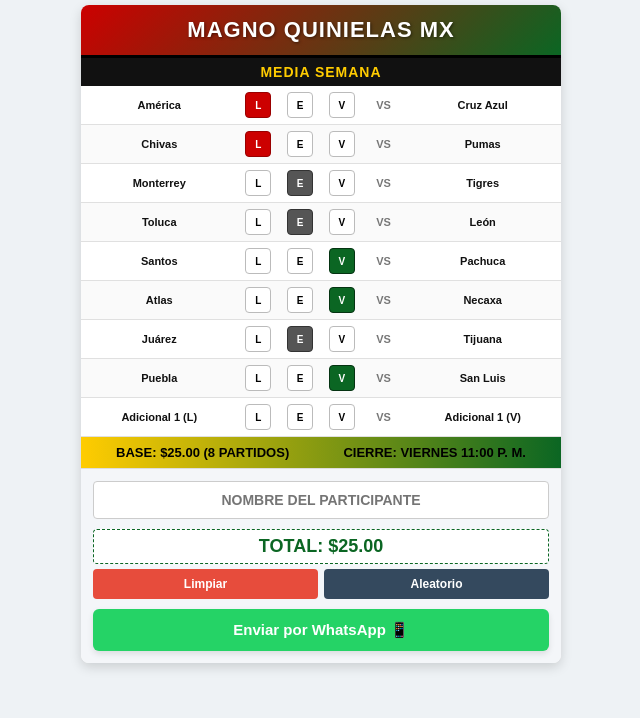
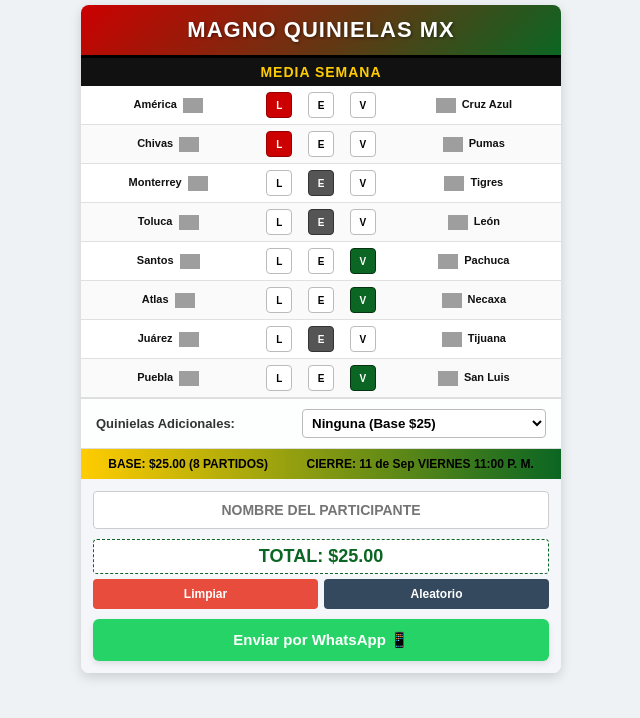
Before and after one commit to webssoraka-create/magno-Quinielas-mx, a plain HTML site: page index.html in a window 1280 px wide. Both pictures are taken after a click on the button "Aleatorio". Shown: the whole page, without its empty margins (319-959 px from the left). Drawn offline with Linux system fonts and the light colour scheme; grey boxes are pictures that could not be loaded.

Commit message:
Update index.html

```diff
--- a/index.html
+++ b/index.html
@@ -13,14 +13,15 @@
         .header h2 { margin: 0; font-size: 22px; font-weight: bold; text-shadow: 1px 1px 3px rgba(0,0,0,0.5); letter-spacing: 1px; }
         .sub-header { background: #111; color: #ffcc00; text-align: center; padding: 6px; font-size: 14px; font-weight: bold; letter-spacing: 1px; }
 
-        /* Tabla de partidos */
+        /* Tabla de partidos limpia sin VS */
         .match-table { width: 100%; border-collapse: collapse; }
         .match-row { border-bottom: 1px solid #e0e0e0; }
         .match-row td { padding: 6px 4px; text-align: center; font-size: 11px; vertical-align: middle; }
         .match-row:nth-child(even) { background-color: #fafafa; }
 
-        .team-left { width: 30%; font-weight: bold; text-align: right; padding-right: 4px; font-size: 11px; color: #111; }
-        .team-right { width: 30%; font-weight: bold; text-align: left; padding-left: 4px; font-size: 11px; color: #111; }
+        .team-left { width: 34%; font-weight: bold; text-align: right; padding-right: 4px; font-size: 11px; color: #111; }
+        .team-right { width: 34%; font-weight: bold; text-align: left; padding-left: 4px; font-size: 11px; color: #111; }
+        .logo-img { width: 20px; height: 20px; object-fit: contain; vertical-align: middle; margin: 0 3px; }
 
         /* Botones L, E, V */
         .btn-col { width: 8%; }
@@ -29,13 +30,15 @@
         .lev-btn.selected-e { background: #555 !important; color: white !important; border-color: #333; }
         .lev-btn.selected-v { background: #0b6623 !important; color: white !important; border-color: #053312; }
 
-        .vs-col { width: 8%; font-size: 9px; color: #777; font-weight: bold; }
+        /* Sección de Quinielas Adicionales */
+        .adicionales-section { background: #fdfefe; padding: 10px 15px; border-top: 1px solid #ddd; border-bottom: 1px solid #ddd; display: flex; justify-content: space-between; align-items: center; font-size: 13px; font-weight: bold; }
+        .adicionales-section select { padding: 5px; font-weight: bold; border-radius: 4px; border: 1px solid #bbb; background: #fff; }
 
         /* Barra de info */
-        .info-bar { background: linear-gradient(to right, #ffcc00, #0b6623); color: #000; padding: 8px; text-align: center; font-weight: bold; font-size: 13px; display: flex; justify-content: space-around; }
+        .info-bar { background: linear-gradient(to right, #ffcc00, #0b6623); color: #000; padding: 8px; text-align: center; font-weight: bold; font-size: 12px; display: flex; justify-content: space-around; }
 
         /* Controles */
-        .form-section { padding: 12px; background: #f4f6f9; border-top: 1px solid #ddd; }
+        .form-section { padding: 12px; background: #f4f6f9; }
         .input-name { width: 100%; padding: 10px; border: 1px solid #ccc; border-radius: 4px; box-sizing: border-box; font-size: 14px; margin-bottom: 10px; text-align: center; font-weight: bold; }
 
         .total-display { text-align: center; font-size: 18px; font-weight: bold; color: #0b6623; margin-bottom: 5px; background: #fff; padding: 6px; border-radius: 4px; border: 1px dashed #0b6623; }
@@ -57,19 +60,28 @@
     <div class="sub-header">MEDIA SEMANA</div>
 
     <table class="match-table" id="tablaPartidos">
-        <!-- Se generan los partidos dinámicamente -->
+        <!-- Partidos generados por código -->
     </table>
+
+    <div class="adicionales-section">
+        <span>Quinielas Adicionales:</span>
+        <select id="selectAdicionales" onchange="actualizarTotal()">
+            <option value="0">Ninguna (Base $25)</option>
+            <option value="1">1 Adicional (+$25 = $50)</option>
+            <option value="2">2 Adicionales (+$50 = $75)</option>
+            <option value="3">3 Adicionales (+$100 = $125 máx)</option>
+        </select>
+    </div>
 
     <div class="info-bar">
         <span>BASE: $25.00 (8 PARTIDOS)</span>
-        <span>CIERRE: VIERNES 11:00 P. M.</span>
+        <span>CIERRE: 11 de Sep VIERNES 11:00 P. M.</span>
     </div>
 
     <div class="form-section">
         <input type="text" id="nombrePart" class="input-name" placeholder="NOMBRE DEL PARTICIPANTE">
 
-        <div class="total-display" id="displayTotal">TOTAL: $0.00</div>
-        <p id="msgLimit" style="color: #c0392b; font-weight: bold; text-align: center; display: none; margin: 4px 0; font-size: 11px;">⚠️ Límite de 3 adicionales alcanzado (11 partidos en total)</p>
+        <div class="total-display" id="displayTotal">TOTAL: $25.00</div>
 
         <div class="action-buttons">
             <button class="btn-action btn-limpiar" onclick="limpiarQuiniela()">Limpiar</button>
@@ -82,18 +94,14 @@
 
 <script>
     const partidos = [
-        { id: 1, local: "América", visita: "Cruz Azul" },
-        { id: 2, local: "Chivas", visita: "Pumas" },
-        { id: 3, local: "Monterrey", visita: "Tigres" },
-        { id: 4, local: "Toluca", visita: "León" },
-        { id: 5, local: "Santos", visita: "Pachuca" },
-        { id: 6, local: "Atlas", visita: "Necaxa" },
-        { id: 7, local: "Juárez", visita: "Tijuana" },
-        { id: 8, local: "Puebla", visita: "San Luis" },
-        // Adicionales
-        { id: 9, local: "Adicional 1 (L)", visita: "Adicional 1 (V)" },
-        { id: 10, local: "Adicional 2 (L)", visita: "Adicional 2 (V)" },
-        { id: 11, local: "Adicional 3 (L)", visita: "Adicional 3 (V)" }
+        { id: 1, local: "América", escLocal: "https://upload.wikimedia.org/wikipedia/commons/e/e5/Logo_Am%C3%A9rica.svg", visita: "Cruz Azul", escVisita: "https://upload.wikimedia.org/wikipedia/commons/5/58/Logo_Cruz_Azul.svg" },
+        { id: 2, local: "Chivas", escLocal: "https://upload.wikimedia.org/wikipedia/commons/e/ec/Logo_Guadalajara_-_Chivas.svg", visita: "Pumas", escVisita: "https://upload.wikimedia.org/wikipedia/commons/d/d4/Logo_Pumas_UNAM.svg" },
+        { id: 3, local: "Monterrey", escLocal: "https://upload.wikimedia.org/wikipedia/commons/2/23/Logo_de_Rayados_de_Monterrey.svg", visita: "Tigres", escVisita: "https://upload.wikimedia.org/wikipedia/commons/3/3d/Logo_Tigres_UANL.svg" },
+        { id: 4, local: "Toluca", escLocal: "https://upload.wikimedia.org/wikipedia/commons/0/07/Deportivo_Toluca_F.C._logo.svg", visita: "León", escVisita: "https://upload.wikimedia.org/wikipedia/commons/2/2e/Club_Le%C3%B3n_logo.svg" },
+        { id: 5, local: "Santos", escLocal: "https://upload.wikimedia.org/wikipedia/commons/6/6f/Santos_Laguna_logo.svg", visita: "Pachuca", escVisita: "https://upload.wikimedia.org/wikipedia/commons/5/51/CF_Pachuca_logo.svg" },
+        { id: 6, local: "Atlas", escLocal: "https://upload.wikimedia.org/wikipedia/commons/0/09/Atlas_Guadalajara_logo.svg", visita: "Necaxa", escVisita: "https://upload.wikimedia.org/wikipedia/commons/2/22/Club_Necaxa_logo.svg" },
+        { id: 7, local: "Juárez", escLocal: "https://upload.wikimedia.org/wikipedia/commons/4/4b/FC_Ju%C3%A1rez_logo.svg", visita: "Tijuana", escVisita: "https://upload.wikimedia.org/wikipedia/commons/7/73/Club_Tijuana_logo.svg" },
+        { id: 8, local: "Puebla", escLocal: "https://upload.wikimedia.org/wikipedia/commons/a/aa/Club_Puebla_logo.svg", visita: "San Luis", escVisita: "https://upload.wikimedia.org/wikipedia/commons/8/86/Club_Atletico_de_San_Luis_logo.svg" }
     ];
 
     let selections = {};
@@ -101,15 +109,13 @@
     function construirTabla() {
         let html = '';
         partidos.forEach(p => {
-            let rowStyle = (p.id > 8) ? 'display: none;' : '';
             html += `
-                <tr class="match-row" id="row-${p.id}" style="${rowStyle}">
-                    <td class="team-left">${p.local}</td>
+                <tr class="match-row" id="row-${p.id}">
+                    <td class="team-left">${p.local} <img src="${p.escLocal}" class="logo-img" alt=""></td>
                     <td class="btn-col"><button class="lev-btn" onclick="toggleOpt(${p.id}, 'L', this)">L</button></td>
                     <td class="btn-col"><button class="lev-btn" onclick="toggleOpt(${p.id}, 'E', this)">E</button></td>
                     <td class="btn-col"><button class="lev-btn" onclick="toggleOpt(${p.id}, 'V', this)">V</button></td>
-                    <td class="vs-col">VS</td>
-                    <td class="team-right">${p.visita}</td>
+                    <td class="team-right"><img src="${p.escVisita}" class="logo-img" alt=""> ${p.visita}</td>
                 </tr>
             `;
         });
@@ -136,53 +142,26 @@
             if (choice === 'V') btn.classList.add('selected-v');
         }
 
-        actualizarFlujoYTotal();
+        actualizarTotal();
     }
 
-    function actualizarFlujoYTotal() {
-        let r8 = selections[8] && selections[8].length > 0;
-        let r9 = selections[9] && selections[9].length > 0;
-        let r10 = selections[10] && selections[10].length > 0;
+    function actualizarTotal() {
+        let extras = parseInt(document.getElementById('selectAdicionales').value);
+        let total = 25; // Base
 
-        let row9 = document.getElementById('row-9');
-        let row10 = document.getElementById('row-10');
-        let row11 = document.getElementById('row-11');
+        if (extras === 1) total = 50;       // 25 base + 25 adic
+        else if (extras === 2) total = 75;  // 25 base + 50 adic
+        else if (extras === 3) total = 125; // 25 base + 100 adic (50 en la 3era)
 
-        if(row9) row9.style.display = r8 ? '' : 'none';
-        if(row10) row10.style.display = r9 ? '' : 'none';
-        if(row11) row11.style.display = r10 ? '' : 'none';
-
-        if (!r8) { delete selections[9]; delete selections[10]; delete selections[11]; }
-        else if (!r9) { delete selections[10]; delete selections[11]; }
-        else if (!r10) { delete selections[11]; }
-
-        let total = 0;
-        let partidosLlenos = 0;
-
-        for (let i = 1; i <= 11; i++) {
-            if (selections[i] && selections[i].length > 0) partidosLlenos++;
-        }
-
-        if (partidosLlenos > 0) {
-            total = 25; // Base
-            if (partidosLlenos >= 9) total += 25;  // 1er adicional
-            if (partidosLlenos >= 10) total += 25; // 2do adicional
-            if (partidosLlenos >= 11) total += 50; // 3er adicional
-        }
-
-        let displayTotal = document.getElementById('displayTotal');
-        if(displayTotal) displayTotal.innerText = `TOTAL: $${total}.00`;
-
-        let msgLimit = document.getElementById('msgLimit');
-        if(msgLimit) msgLimit.style.display = (partidosLlenos >= 11) ? 'block' : 'none';
+        document.getElementById('displayTotal').innerText = `TOTAL: $${total}.00`;
     }
 
     function limpiarQuiniela() {
         selections = {};
         document.querySelectorAll('.lev-btn').forEach(b => b.className = 'lev-btn');
-        let nombreInput = document.getElementById('nombrePart');
-        if(nombreInput) nombreInput.value = '';
-        actualizarFlujoYTotal();
+        document.getElementById('selectAdicionales').value = "0";
+        document.getElementById('nombrePart').value = '';
+        actualizarTotal();
     }
 
     function generarAleatorio() {
@@ -191,45 +170,40 @@
         for(let i=1; i<=8; i++) {
             let aleatorio = opciones[Math.floor(Math.random() * opciones.length)];
             let row = document.getElementById(`row-${i}`);
-            if(row) {
-                let btnIdx = aleatorio === 'L' ? 0 : (aleatorio === 'E' ? 1 : 2);
-                toggleOpt(i, aleatorio, row.querySelectorAll('.lev-btn')[btnIdx]);
-            }
+            let btnIdx = aleatorio === 'L' ? 0 : (aleatorio === 'E' ? 1 : 2);
+            toggleOpt(i, aleatorio, row.querySelectorAll('.lev-btn')[btnIdx]);
         }
     }
 
     function enviarWhatsApp() {
-        let nombreInput = document.getElementById('nombrePart');
-        let nombre = nombreInput ? nombreInput.value.trim() : '';
+        let nombre = document.getElementById('nombrePart').value.trim();
         if(!nombre) {
             alert('Por favor escribe tu nombre antes de enviar');
             return;
         }
 
-        let totalPartidos = 0;
-        for(let i=1; i<=11; i++) {
-            if(selections[i] && selections[i].length > 0) totalPartidos++;
+        let partidosLlenos = 0;
+        for(let i=1; i<=8; i++) {
+            if(selections[i] && selections[i].length > 0) partidosLlenos++;
         }
 
-        if(totalPartidos === 0) {
-            alert('Debes completar al menos los partidos de la quiniela');
+        if(partidosLlenos < 8) {
+            alert('Debes completar los 8 partidos de la quiniela principal');
             return;
         }
 
+        let extras = parseInt(document.getElementById('selectAdicionales').value);
         let mensaje = `*Quiniela de: ${nombre}*%0A`;
 
-        for(let i=1; i<=11; i++) {
-            let sel = selections[i];
-            if(sel && sel.length > 0) {
-                let resTexto = sel.join('-');
-                mensaje += `- ${partidos[i-1].local} vs ${partidos[i-1].visita}: *${resTexto}*%0A`;
-            }
+        for(let i=1; i<=8; i++) {
+            let resTexto = selections[i].join('-');
+            mensaje += `- ${partidos[i-1].local} vs ${partidos[i-1].visita}: *${resTexto}*%0A`;
         }
 
         let totalPagar = 25;
-        if (totalPartidos >= 9) totalPagar += 25;
-        if (totalPartidos >= 10) totalPagar += 25;
-        if (totalPartidos >= 11) totalPagar += 50;
+        if (extras === 1) { totalPagar = 50; mensaje += `%0A*(Incluye 1 Quiniela Adicional)*%0A`; }
+        if (extras === 2) { totalPagar = 75; mensaje += `%0A*(Incluye 2 Quinielas Adicionales)*%0A`; }
+        if (extras === 3) { totalPagar = 125; mensaje += `%0A*(Incluye 3 Quinielas Adicionales)*%0A`; }
 
         mensaje += `%0A*Total a pagar: $${totalPagar}.00*`;
 
@@ -238,7 +212,6 @@
         window.open(url, '_blank');
     }
 
-    // Ejecutar al cargar
     construirTabla();
 </script>
 
```
